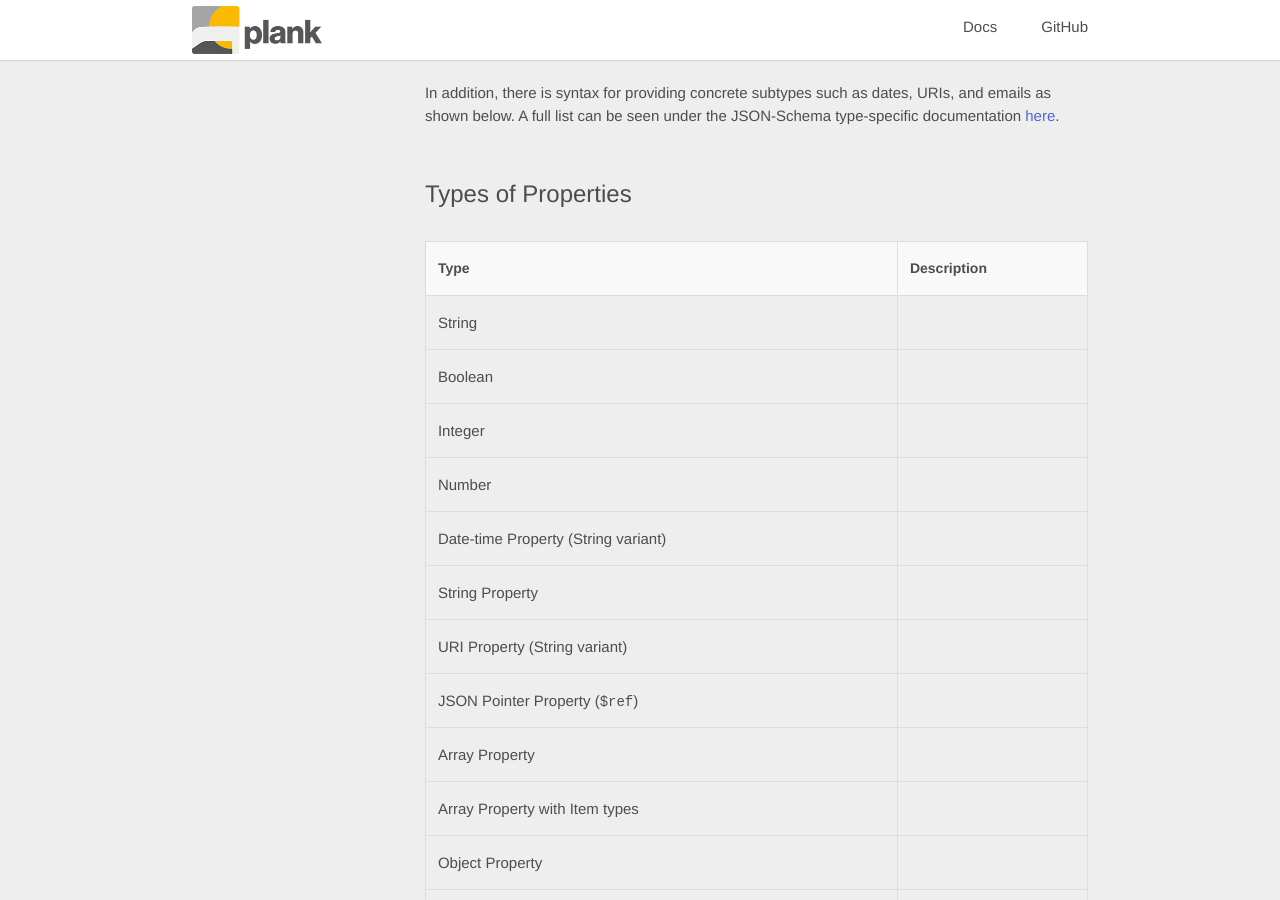
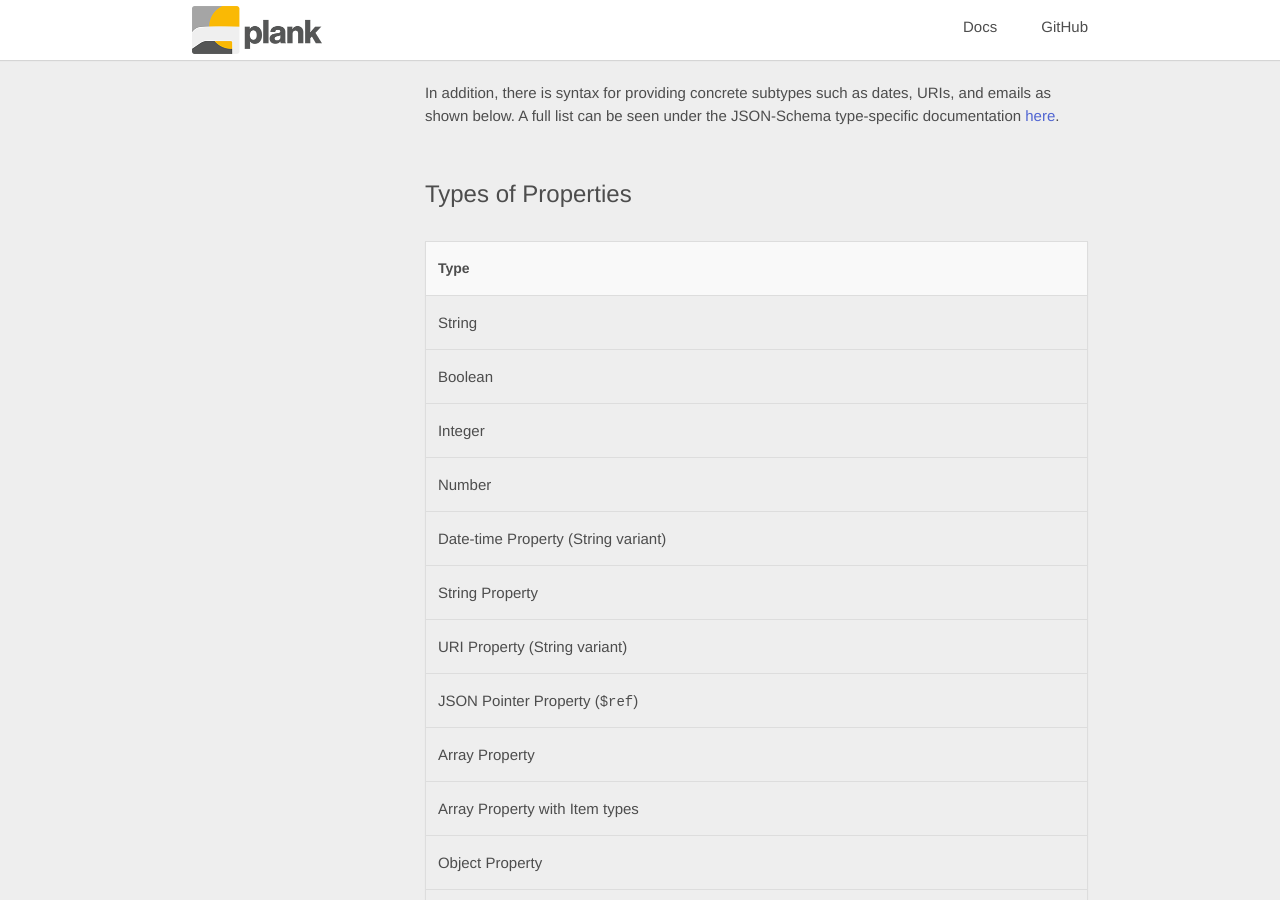
Before and after one commit to pinterest/plank, a Jekyll site: the page built from docs/_posts/2017-02-14-property-fields.md, in a window 1280 px wide and 900 px high, scrolled down 326 px. Built offline with Jekyll 4.4.1, drawn with Linux system fonts in a browser that asks for light colours.

Commit message:
Update 2017-02-14-property-fields.md

```diff
--- a/docs/_posts/2017-02-14-property-fields.md
+++ b/docs/_posts/2017-02-14-property-fields.md
@@ -13,21 +13,21 @@ In addition, there is syntax for providing concrete subtypes such as dates, URIs
 
 ### Types of Properties
 
-| Type                | Description |
-| :--- | :--- |
-| String                              | |
-| Boolean                             | |
-| Integer                             | |
-| Number                              | |
-| Date-time Property (String variant) | |
-| String Property                     | |
-| URI Property (String variant)       | |
-| JSON Pointer Property (`$ref`)        | |
-| Array Property                      | |
-| Array Property with Item types      | |
-| Object Property                     | |
-| Object Property with item types     | |
-| Algebraic Data Type (`oneOf`)       | |
+| Type                |
+| :--- |
+| String                              |
+| Boolean                             |
+| Integer                             |
+| Number                              |
+| Date-time Property (String variant) |
+| String Property                     |
+| URI Property (String variant)       |
+| JSON Pointer Property (`$ref`)        |
+| Array Property                      |
+| Array Property with Item types      |
+| Object Property                     |
+| Object Property with item types     |
+| Algebraic Data Type (`oneOf`)       |
 
 ### Examples
 
```
